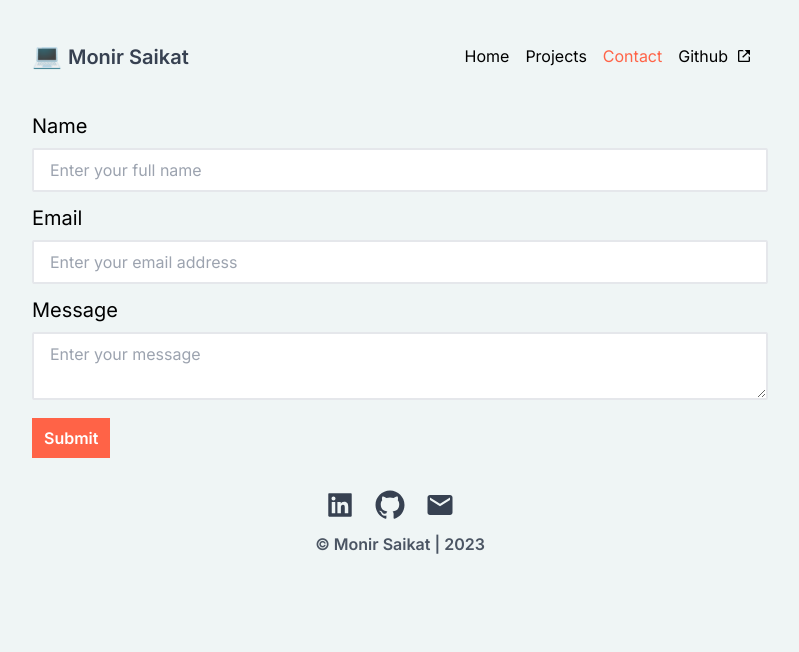
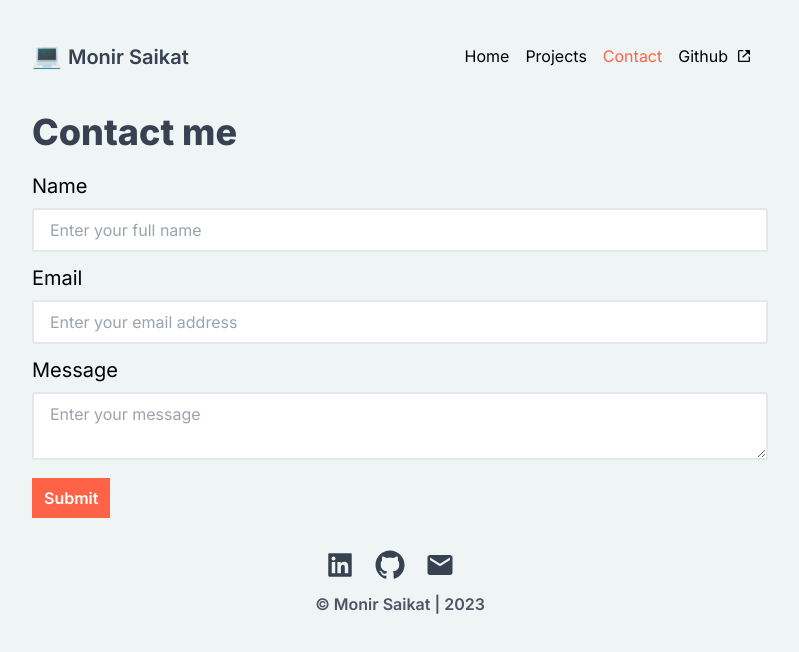
Before and after one commit to MonirSaikat/MonirSaikat, a Next.js app: page /contact in a window 1280 px wide. Shown: the top 652 px of the page, without its empty margins (240-1039 px from the left). Built offline with nearby package versions, Linux system fonts and the light colour scheme.

Commit message:
added contact title

```diff
--- a/pages/contact.js
+++ b/pages/contact.js
@@ -6,6 +6,7 @@ import { Input } from 'components/Input';
 import { Button } from 'components/Button';
 import emailjs from '@emailjs/browser';
 import { createRef, useEffect, useState } from 'react';
+import { SectionTitle } from 'components/SectionTitle';
 
 const schema = yup.object({
   name: yup.string().required(),
@@ -48,6 +49,7 @@ const contactPage = () => {
     <div>
       <Meta title='Contact' />
       <div>
+        <SectionTitle>Contact me</SectionTitle>
         <form onSubmit={handleSubmit(onSubmit)} ref={form}>
           <Input
             register={register}
```
